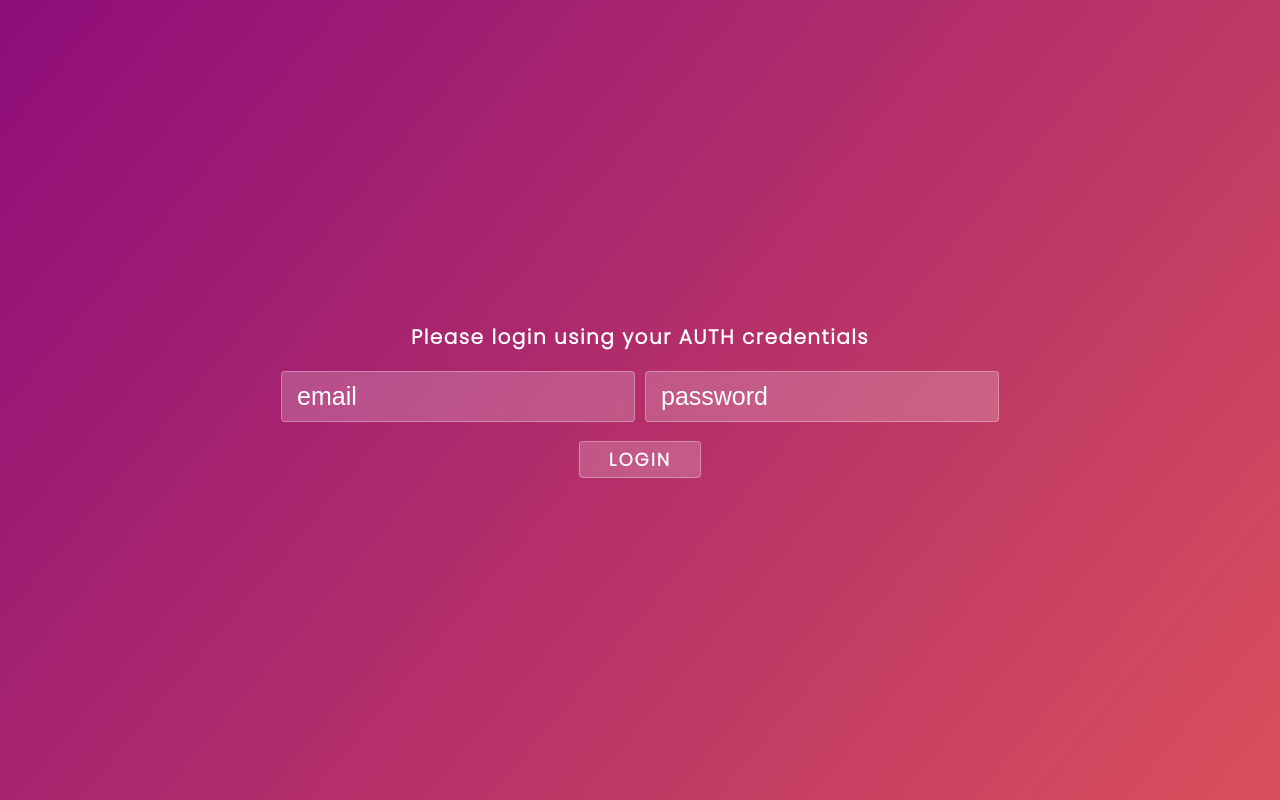
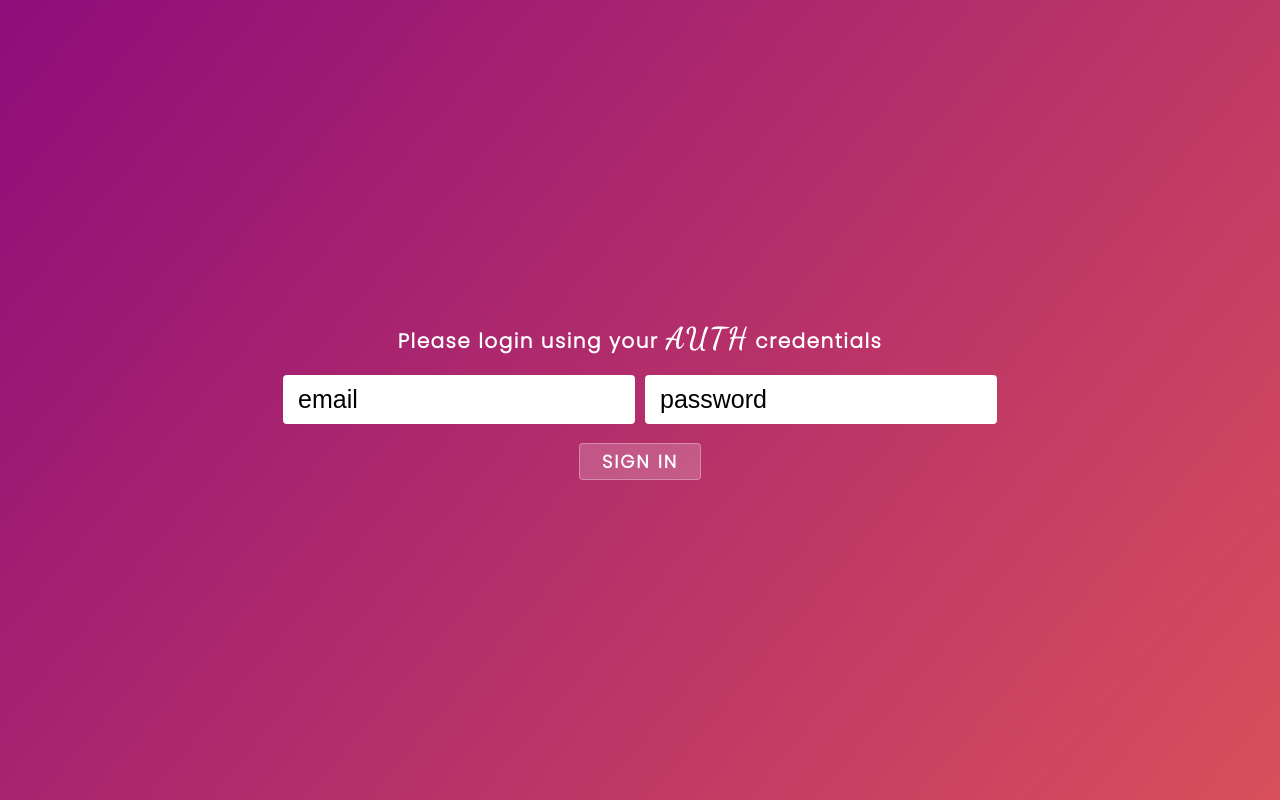
Before and after one commit to sarathkumar365/user-auth, a website built with Parcel: page src/index.html in a window 1280 px wide. Both pictures are taken after a click on the button "SIGN IN". Built offline with nearby package versions, Linux system fonts and the light colour scheme.

Commit message:
stage 1 pre-completed

```diff
--- a/app.js
+++ b/app.js
@@ -8,7 +8,7 @@ const app = express();
 
 const corsOptions = {
   origin: true,
-  Credentials: true,
+  credentials: true,
 };
 
 app.use(cors(corsOptions));
--- a/package.json
+++ b/package.json
@@ -6,7 +6,8 @@
   "scripts": {
     "test": "echo \"Error: no test specified\" && exit 1",
     "start": "nodemon server.js",
-    "start:dev": "parcel src/index.html"
+    "start:dev": "parcel src/index.html",
+    "start:watch": "parcel src/index.html && parcel watch src/index.html"
   },
   "repository": {
     "type": "git",
--- a/src/css/styles.css
+++ b/src/css/styles.css
@@ -522,17 +522,14 @@ input[type='text'] {
   margin: 4px 0;
   box-sizing: border-box;
 
-  background: rgba(255, 255, 255, 0.2);
+  background-color: #fff;
+  /* background: rgba(255, 255, 255, 0.2);
   border-radius: 4px;
   backdrop-filter: blur(4px);
   border: 1px solid rgba(255, 255, 255, 0.3);
-  color: white;
+  color: white; */
 
   outline: none;
-  transition: background-color 0.4s ease-in;
-}
-.inp-boxes > input[type='text']:focus {
-  background-color: #fff;
 }
 
 .loginBox > button {
@@ -566,3 +563,9 @@ input[type='text'] {
 .loginBox > button:hover {
   background-color: transparent;
 }
+.loginBox > p > span {
+  font-family: 'Dancing Script', cursive;
+  /* font-family: 'Inspiration', cursive; */
+  font-weight: bold;
+  font-size: 30px;
+}
--- a/src/js/controller.js
+++ b/src/js/controller.js
@@ -2,6 +2,8 @@ import 'core-js';
 import 'regenerator-runtime/runtime';
 import * as formView from './views/formView';
 import * as loginView from './views/loginView';
+
+console.log('controllers');
 
 const signUpBtn = document.getElementById('signupBtn');
 signUpBtn.addEventListener('click', formView.renderFormView);
--- a/src/js/views/loginView.js
+++ b/src/js/views/loginView.js
@@ -39,7 +39,7 @@ const generateMarkup = function () {
   const markup = `
     <div class="login">
       <div class="loginBox">
-        <p>Please login using your AUTH credentials</p>
+        <p>Please login using your <span class="auth">AUTH</span> credentials</p>
         <div class="inp-boxes">
           <input
             type="text"
@@ -58,7 +58,7 @@ const generateMarkup = function () {
             value="password"
           />
         </div>
-        <button id="loginBtn">LOGIN</button>
+        <button id="loginBtn">SIGN IN</button>
       </div>
     </div>`;
 
```
Also changed, not shown: controllers/authController.js (+2 -5 lines), src/index.html (+2 -2 lines).
